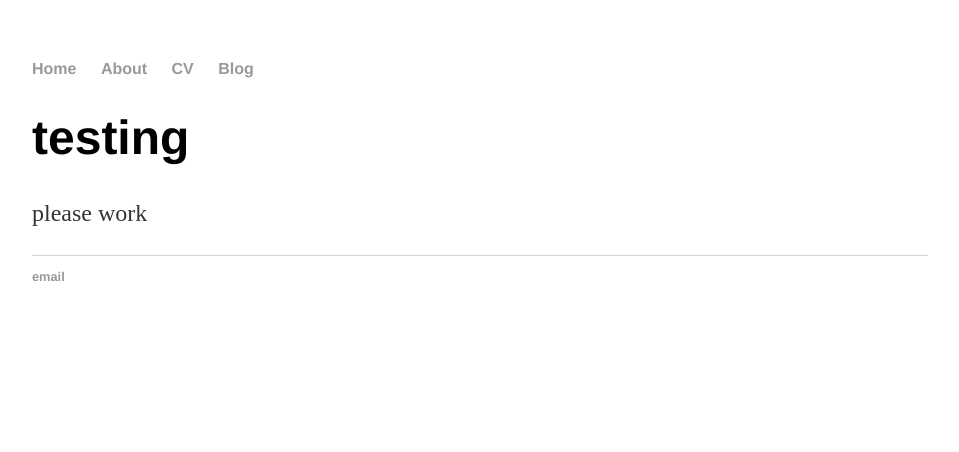
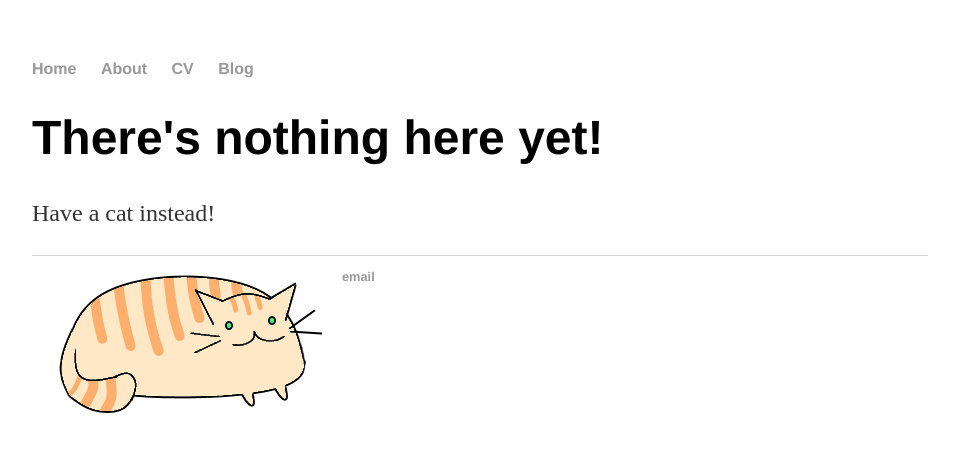
Before and after one commit to fiona-naughton/fiona-naughton.github.io, a Jekyll site: the page built from index.html, in a window 1280 px wide. Shown: the top 452 px of the page, without its empty margins (160-1119 px from the left). Built offline with Jekyll 4.4.1, drawn with Linux system fonts in a browser that asks for light colours.

Commit message:
ttidy + testing images

```diff
--- a/blog/index.html
+++ b/blog/index.html
@@ -1,8 +1,11 @@
 ---
 layout: default
-title: Fiona N's Blog
+title: There's nothing here yet!
 ---
 	<h1>{{ page.title }}</h1>
+	<p>Have a cat instead!</p>
+	<img src="images/cat.png" align="left" />
+
 	<ul class="posts">
 
 	  {% for post in site.posts %}
--- a/index.html
+++ b/index.html
@@ -1,8 +1,9 @@
 ---
 layout: default
-title: Testing...
+title: Main
 ---
 <div class="blurb">
-	<h1>testing</h1>
-	<p>please work</p>
+	<h1>There's nothing here yet!</h1>
+	<p>Have a cat instead!</p>
+	<img src="images/cat.png" align="left" />
 </div><!-- /.blurb -->
```
Also changed, not shown: _posts/2016-03-24-testing.md (deleted, +0 -7 lines), images/cat.png (added).
